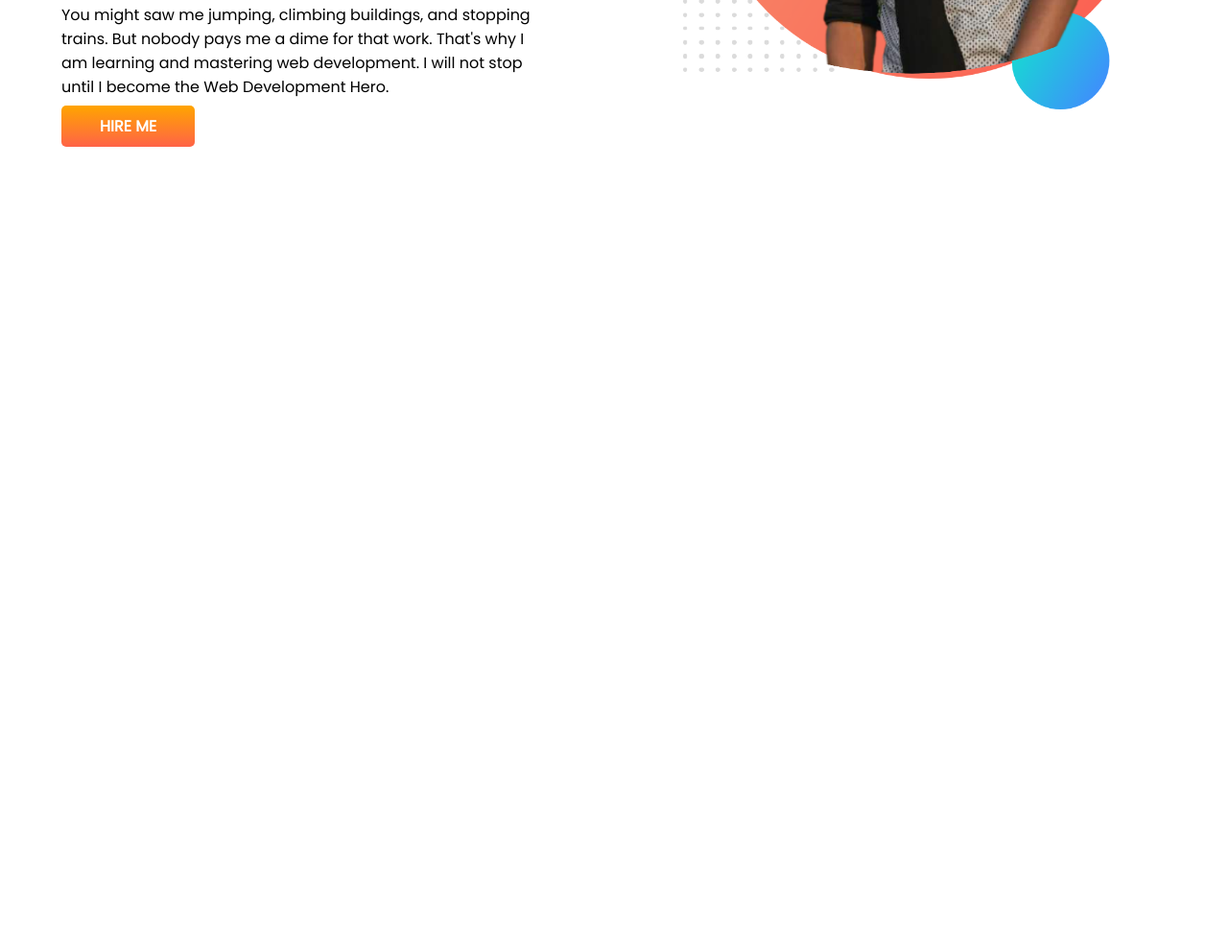
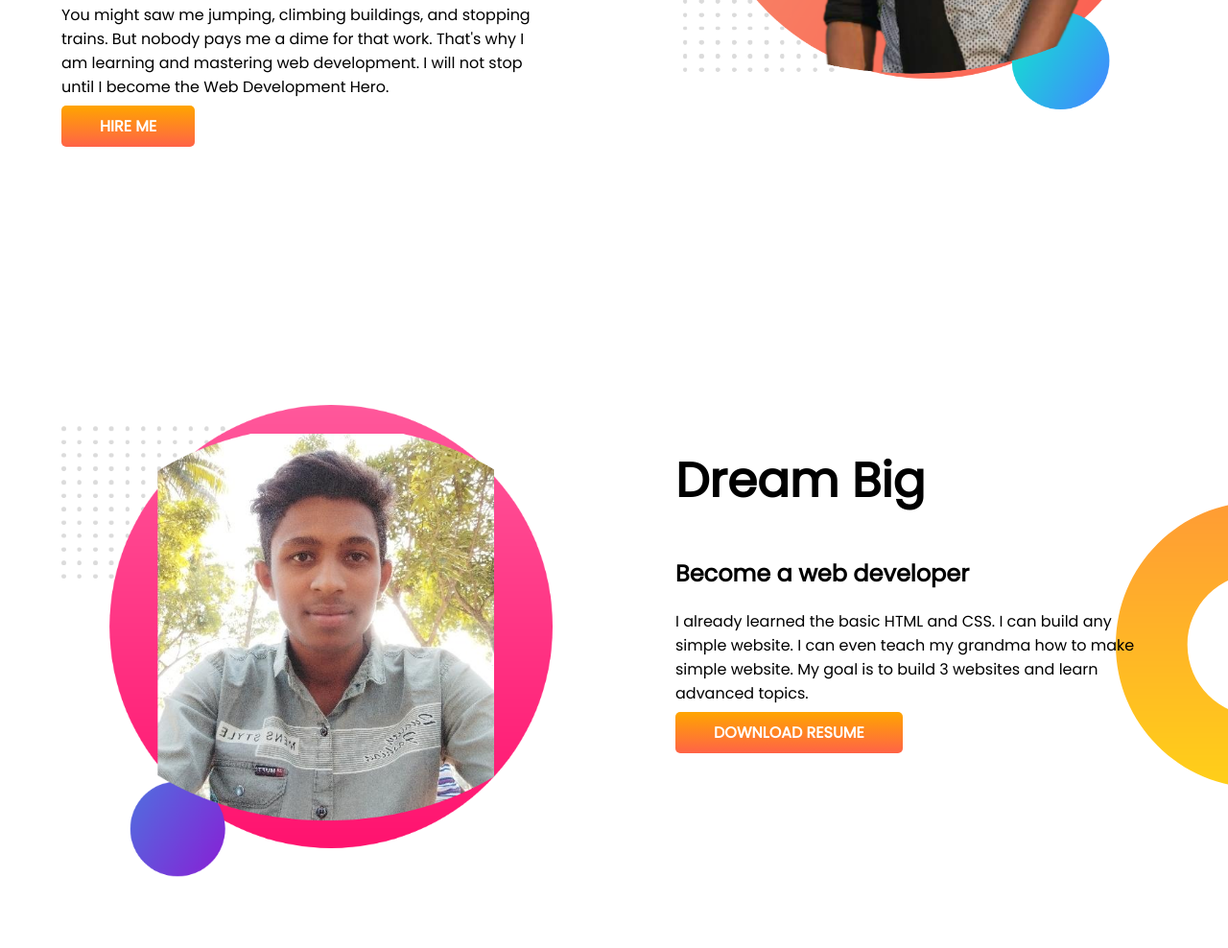
Before and after one commit to Nomanjkm/developer-portfolio, a plain HTML site: page index.html in a window 1280 px wide. Shown: the part 458-1446 px from the top of the page at 96% size. Before the commit the page ends 800 px from the top, so only its background shows below. Drawn offline with Linux system fonts and the light colour scheme.

Commit message:
dream added

```diff
--- a/index.html
+++ b/index.html
@@ -30,6 +30,18 @@
             <img src="noman.png" alt="">
         </div>
     </section>
+    <section class="dream-big">
+        <div class="half-width">
+            <img src="my-bg2.png" alt="">
+        </div>
+        <div class="half-width">
+            <h1>Dream Big</h1>
+            <h2>Become a web developer</h2>
+            <p>I already learned the basic HTML and CSS. I can build any simple website. I can even teach my grandma how
+                to make simple website. My goal is to build 3 websites and learn advanced topics.</p>
+            <a class="link-button" target="-blank" href="">DOWNLOAD RESUME</a>
+        </div>
+    </section>
 </body>
 
 </html>
--- a/style.css
+++ b/style.css
@@ -10,6 +10,7 @@ h1{
 }
 section{
     display: flex;
+    margin-bottom: 150px;
 }
 .half-width{
     width: 50%;
@@ -30,3 +31,8 @@ section{
     background-image: url(images/top-banner.png);
     background-repeat: no-repeat;
 }
+.dream-big{
+    background-image: url(images/dream-bg.png);
+    background-repeat: no-repeat;
+    background-position: right;
+}
```
Also changed, not shown: my-bg2.png (added).
